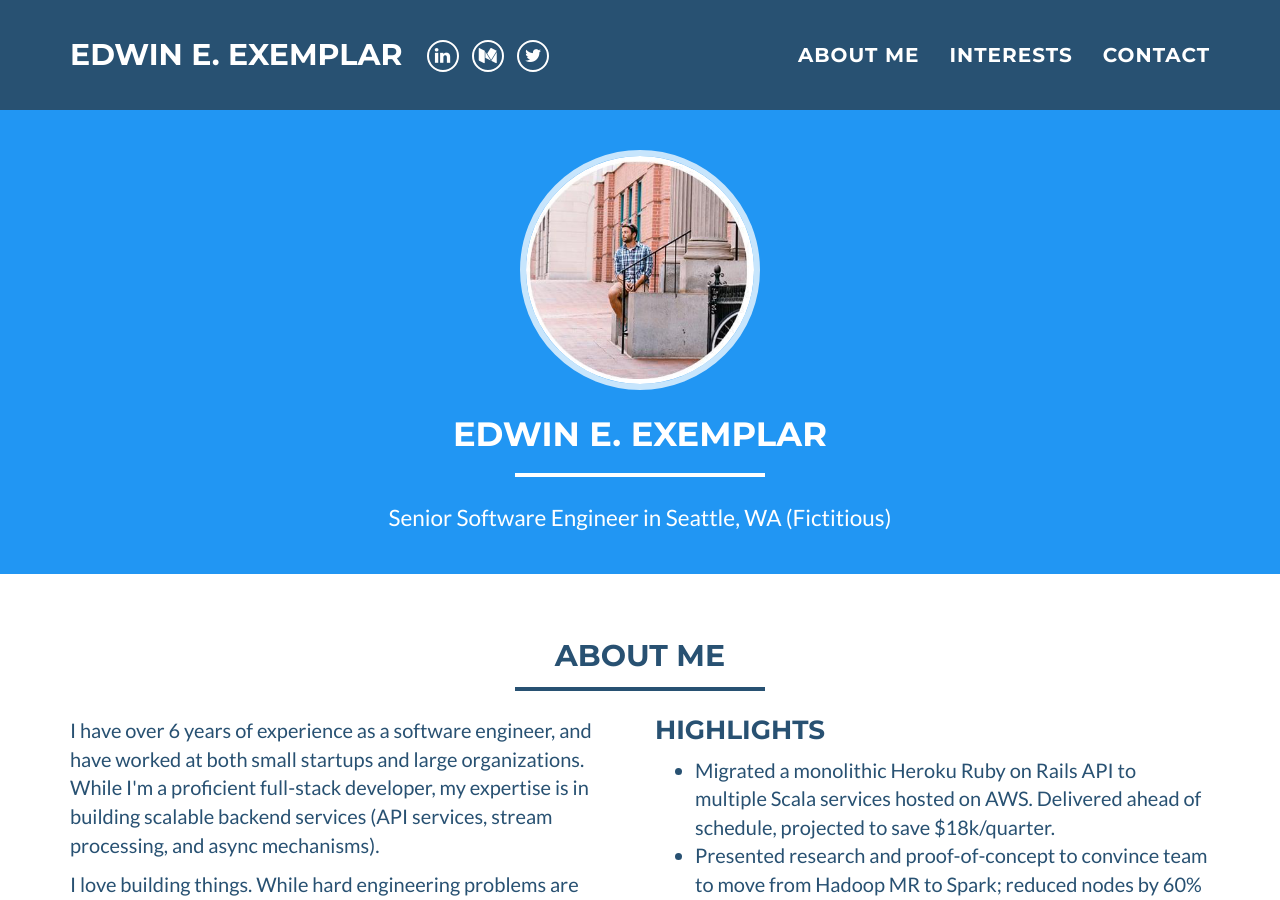
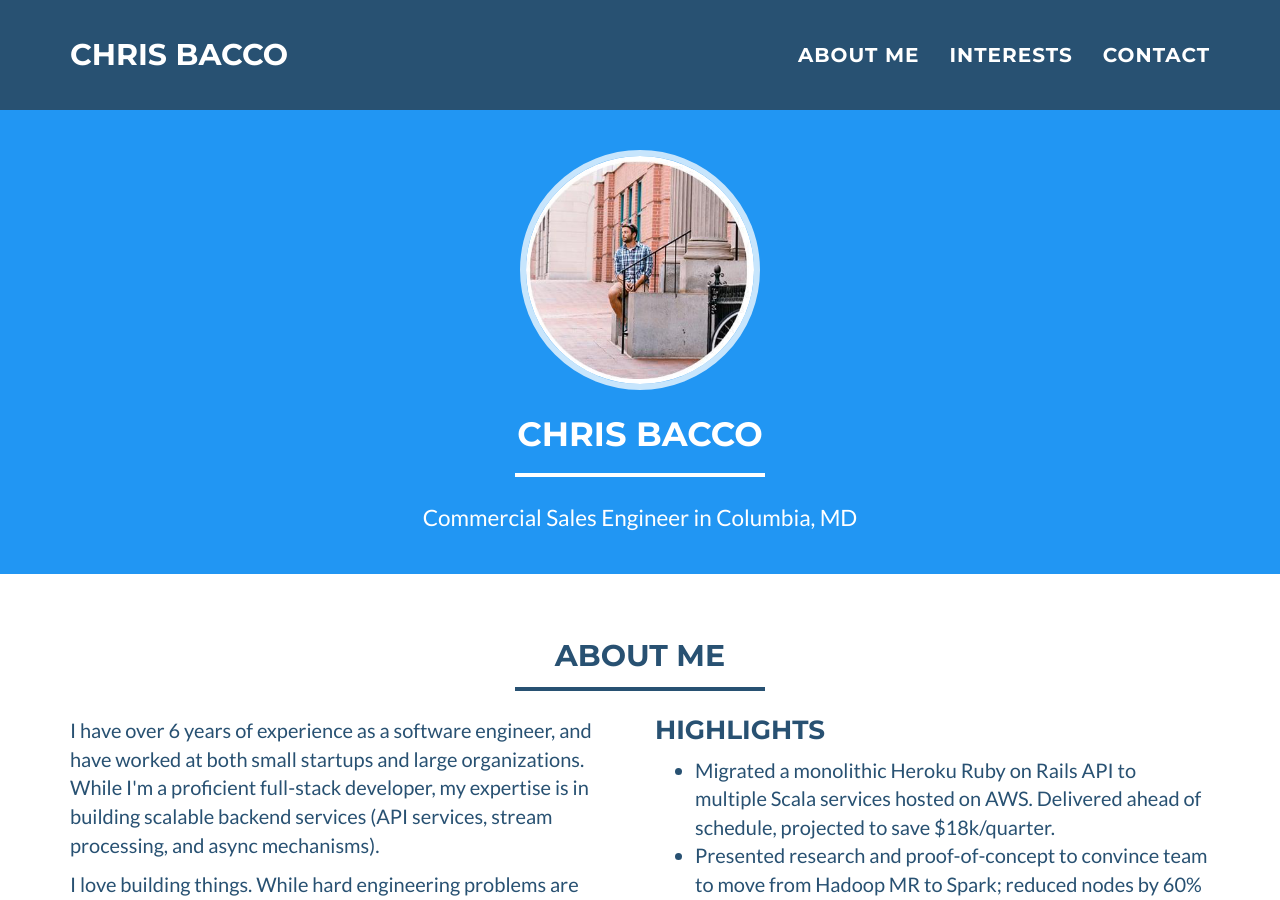
Before and after one commit to cbacco/cbacco.github.io, a Jekyll site: the page built from index.html, in a window 1280 px wide and 900 px high. Built offline with Jekyll 4.4.1, drawn with Linux system fonts in a browser that asks for light colours; some of the changed text lies outside the part shown.

Commit message:
_config.yaml update

```diff
--- a/_config.yml
+++ b/_config.yml
@@ -1,20 +1,21 @@
 # Site settings
-name: Edwin E. Exemplar
-email: edwin+contactme@someemail.com
+name: Chris Bacco
+email: cbacco@gmail.com
 #canonical_url: https://edwinexemplar.com
-keywords: "Software Engineer, Python, Ruby, Machine Learning, Deep Learning, Startups, Agile, Pair Programming"
-skills: "Senior Software Engineer in Seattle, WA (Fictitious)"
+keywords: "Security Engineer, Python, Ruby, Machine Learning, Deep Learning, Startups, Agile, Pair Programming"
+skills: "Commercial Sales Engineer in Columbia, MD"
 baseurl:
 
 # Social networks usernames (many more available: google-plus, flickr, dribbble, pinterest, instagram, tumblr, linkedin, etc.)
 # You should replace these with your social networks, of course. :)
-social:
-  - title: linkedin
-    url: https://www.linkedin.com/in/cgroom/
-  - title: medium
-    url: https://medium.com/@cgroom
-  - title: twitter
-    url: https://twitter.com/chuck_groom
+
+#social:
+# - title: linkedin
+#    url: https://www.linkedin.com/in/cgroom/
+#  - title: medium
+#    url: https://medium.com/@cgroom
+#  - title: twitter
+#    url: https://twitter.com/chuck_groom
 
 # Google webmaster tools
 google_verify:
```
